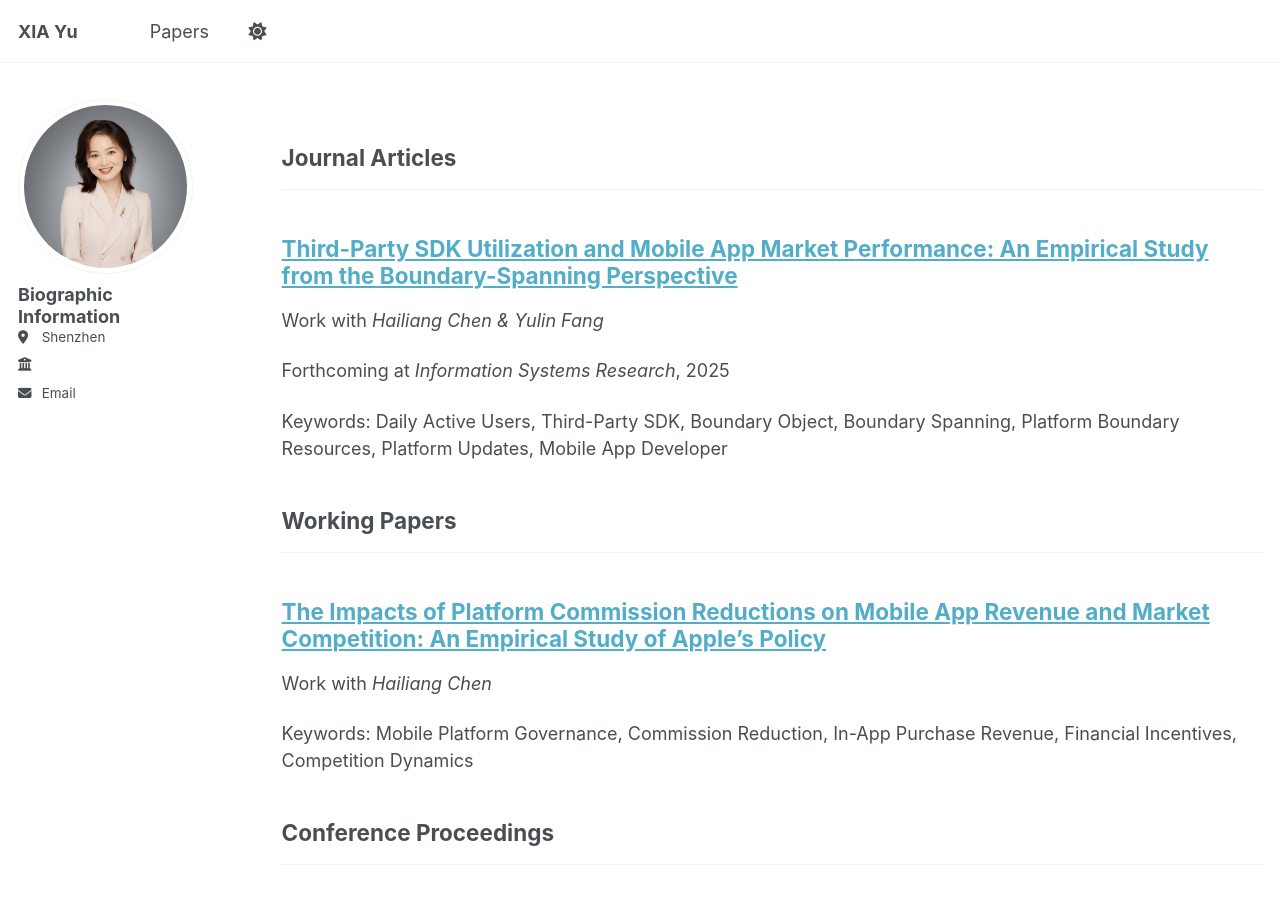
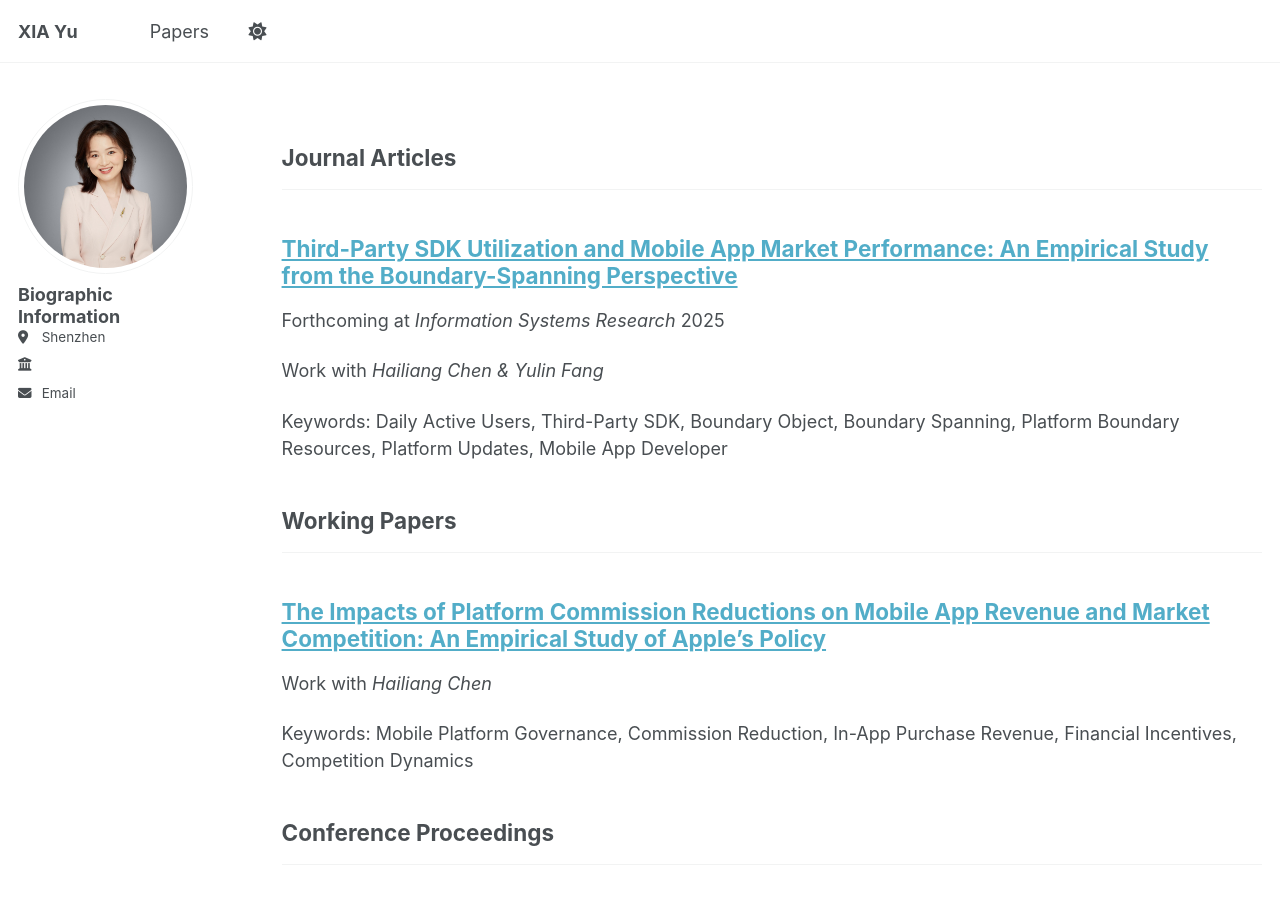
Before and after one commit to yuxia2025/yuxia2025.github.io, a Jekyll site: the page built from _pages/publications.html, in a window 1280 px wide and 900 px high. Built offline with Jekyll 4.4.1, drawn with Linux system fonts in a browser that asks for light colours.

```diff
--- a/_includes/archive-single.html
+++ b/_includes/archive-single.html
@@ -43,8 +43,8 @@
         {% elsif post.collection == 'publications' and post.status == 'Published' %}
           <p>Published in <i>{{ post.venue }}</i>, {{ post.date | default: "1900-01-01" | date: "%Y" }} </p>
         {% elsif post.collection == 'publications' and post.status == 'Forthcoming' %}
+          <p>Forthcoming at <i>{{ post.venue }}</i> {{ post.date | default: "" | date: "%Y" }} </p>
           <p>Work with <i>{{ post.authors }}</i> </p>
-          <p>Forthcoming at <i>{{ post.venue }}</i>, {{ post.date | default: "" | date: "%Y" }} </p>
         {% elsif post.collection == 'publications' and post.status == 'Under Review' %}
           <p>Work with <i>{{ post.authors }}</i> </p>
         {% elsif post.collection == 'publications' and post.category == 'conferences'and post.award %}
```
